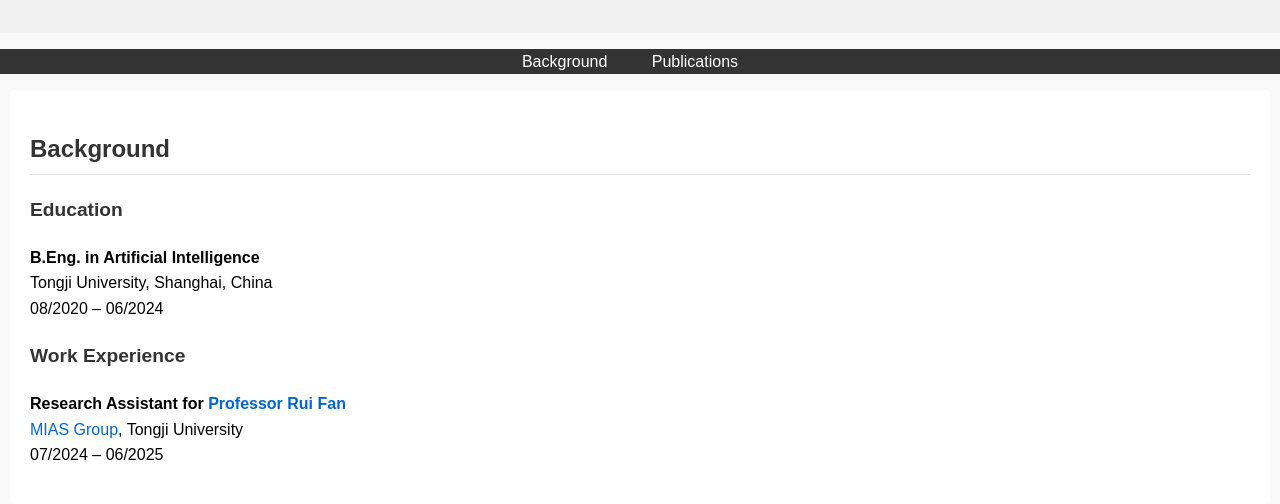
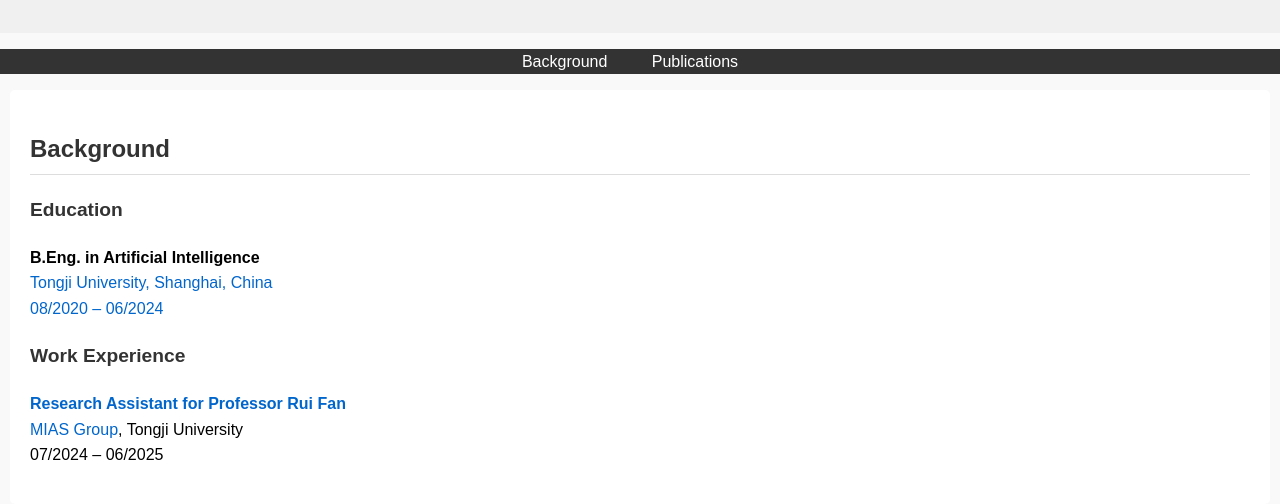
Before and after one commit to SwayLong/SwayLong.github.io, a plain HTML site: page index.html in a window 1280 px wide. Shown: the part 296-800 px from the top of the page. Drawn offline with Linux system fonts and the light colour scheme.

Commit message:
Update index.html

```diff
--- a/index.html
+++ b/index.html
@@ -111,7 +111,7 @@
         <h2>Background</h2>
         <h3>Education</h3>
         <p><strong>B.Eng. in Artificial Intelligence</strong><br>
-        Tongji University, Shanghai, China<br>
+        <a href="https://www.tongji.edu.cn/" target="_blank">Tongji University, Shanghai, China<br>
         08/2020 – 06/2024</p>
         <h3>Work Experience</h3>
         <p><strong>Research Assistant for <a href="https://www.ruirangerfan.com/" target="_blank">Professor Rui Fan</a></strong><br>
```
